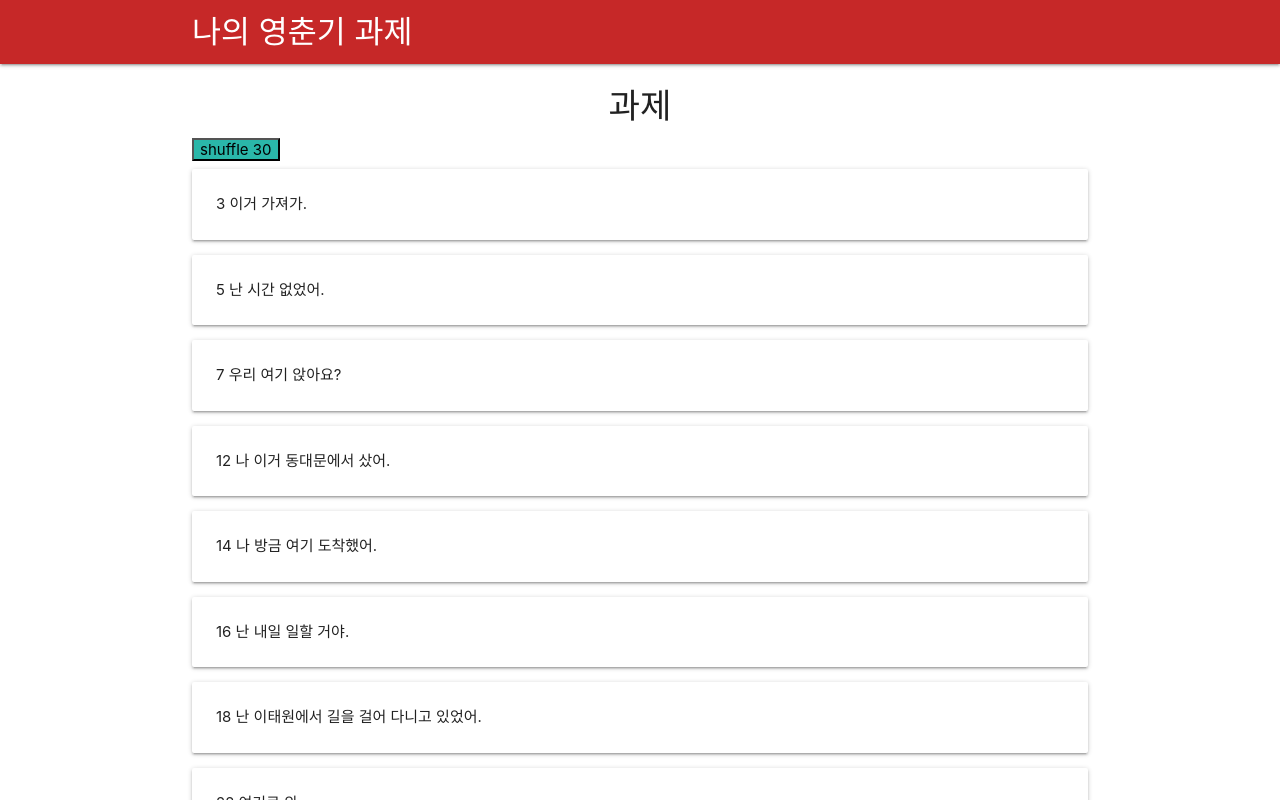
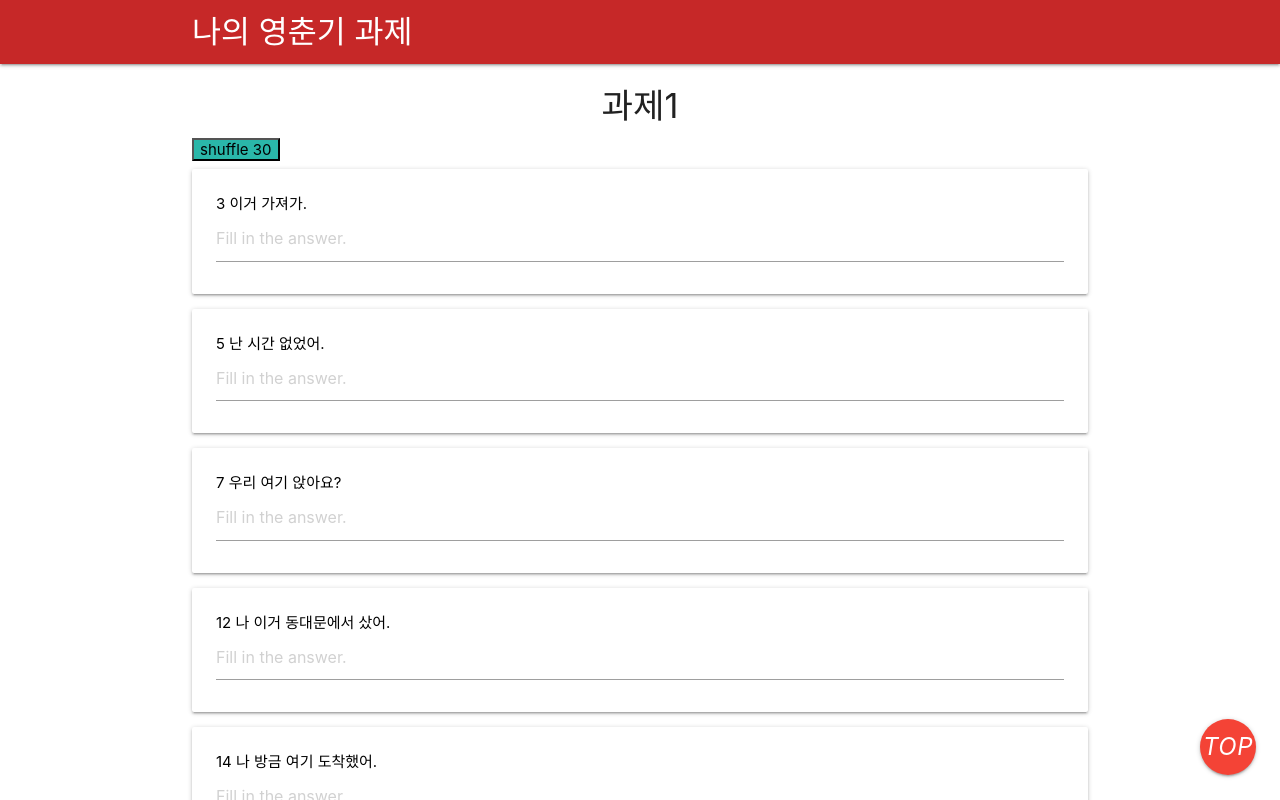
Before and after one commit to sujini/english, a React (Create React App) app: page /#/homwork/1 in a window 1280 px wide. Both pictures are taken after a click on the button "shuffle 30". Shown: the top 800 px of the page. Built offline with nearby package versions, Linux system fonts and the light colour scheme.

Commit message:
csv파일 여러개 합쳐서 보는기능, 답입력기능,top버튼 추가

```diff
--- a/package.json
+++ b/package.json
@@ -9,7 +9,8 @@
     "react": "^16.8.2",
     "react-dom": "^16.8.2",
     "react-router-dom": "^4.3.1",
-    "react-scripts": "2.1.5"
+    "react-scripts": "2.1.5",
+    "swiper": "^4.4.6"
   },
   "scripts": {
     "start": "react-scripts start",
--- a/src/App.js
+++ b/src/App.js
@@ -17,7 +17,8 @@ class App extends Component {
             <Switch>
               <Route exact path="/" component={Home} />
               <Route exact path="/homwork/:id" component={EnList} />
-
+              <Route exact path="/homwork/:id/:id2" component={EnList} />
+              <Route exact path="/homwork/:id/:id2/:id3" component={EnList} />
             </Switch>
           </div>
         </HashRouter>
--- a/src/components/EnList.js
+++ b/src/components/EnList.js
@@ -1,6 +1,7 @@
 import React,{Component} from 'react';
 import axios from 'axios';
 import EnListItem from './EnListItem';
+
 
 class EnList extends Component{
 
@@ -9,13 +10,14 @@ class EnList extends Component{
 
         lists:[],
         suffleLists:[],
-        drawerOpen: false
+        drawerOpen: false,
+        step:''
     }
     shuffle(){
 
         var suffleLists=[];
         for (var j=0; j<999; j++) {
-            var randomNum = Math.floor(Math.random() * 100);
+            var randomNum = Math.floor(Math.random() * this.state.lists.length);
             if(suffleLists.indexOf(randomNum) === -1) {
                 suffleLists.push(randomNum);
 
@@ -25,35 +27,52 @@ class EnList extends Component{
             }
         }
 
-
-        var dd = this.state.lists.filter((post,index)=>{return (suffleLists.indexOf(index) !== -1)})
         this.setState({
-            suffleLists:dd,
+            suffleLists:this.state.lists.filter((post,index)=>{return (suffleLists.indexOf(index) !== -1)}),
             drawerOpen: false
         })
 
 
     }
     componentDidMount(){
-        console.log(this.props.match.params.id)
-
-        axios.get('./homework'+this.props.match.params.id+'.csv')
-        .then(res=>{
+        let arys = [],i=0,titlestep='';
 
 
-            var arys = res.data.split(/\r?\n|\r/);
+        Object.keys(this.props.match.params).map((key) =>{
+            let step = this.props.match.params[key];
+
+
+            axios.get('./homework'+step+'.csv')
+            .then(res=>{
+
+                let ary = res.data.split(/\r?\n|\r/);
+
+                arys=arys.concat(ary)
+                titlestep += (i!==0?'&':'')+step;
+                i++;
+
+                this.setState({
+                    lists:arys,
+                    step:titlestep,
+                    suffleLists:arys
+                })
+
+
+            })
+            return step;
+
+        })
 
 
 
-            this.setState({
-                lists:arys
-            })
-            this.setState({
-                suffleLists:arys
-            })
-        })
+
+
+
     }
+    scrollTop(e){
+        window.scrollTo(0, 0);
 
+    }
 
     render(){
 
@@ -75,9 +94,20 @@ class EnList extends Component{
         );
         return(
             <div className="container homework">
-                <h4 className="center">과제</h4>
+                <h4 className="center">과제{this.state.step}</h4>
                 <button  onClick={this.shuffle.bind(this)}>shuffle 30</button>
-                {englishList}
+                <div className="swiper-container">
+                    <div className="swiper-wrapper">
+                    {englishList}
+                    </div>
+                </div>
+                <div className="fixed-action-btn direction-top" style={{bottom: '25px', right: '24px'}} onClick={this.scrollTop}>
+                    <button className="btn-floating btn-large red">
+                        <i className="material-icons">top</i>
+                    </button>
+
+                </div>
+
             </div>
         )
     }
--- a/src/components/EnListItem.js
+++ b/src/components/EnListItem.js
@@ -1,28 +1,43 @@
 import React,{Component} from 'react';
-
+import Swiper from 'swiper';
 
 class EnListItem extends Component {
 
     state = {
-        open:false
-
+        open:false,
+        active:false,
+        text:''
     }
-    handleClick = () =>{
+    handleClick = (e) =>{
+        e.preventDefault();
         this.setState({
             open:!this.state.open
         })
 
     }
+    handleKeyUp = (e) =>{
+        var bool = this.props.text[1].toLowerCase().replace(/ /gi, "") ===e.target.value.toLowerCase().replace(/ /gi, "");
+        this.setState({
+            open:bool,
+            active:bool,
+            text:e.target.value
+        })
+    }
     componentWillReceiveProps(props) {
-        this.setState({ open: props.drawerOpen })
+        this.setState({ open: props.drawerOpen,active: props.drawerOpen,text:'' })
+
+
       }
+      componentDidMount(){
 
+      }
     render() {
         var {text} = this.props;
         return (
-            <div className="post card">
-                <div className="card-content"  onClick={this.handleClick}>
-                    <span>{text[0]}</span>
+            <div className="swiper-slide card">
+                <div className="card-content" >
+                    <a href="/" onClick={this.handleClick} className="black-text" style={{display:'block',width:'100%'}}>{text[0]}</a>
+                    <input type="text" onChange={this.handleKeyUp} placeholder="Fill in the answer." className={this.state.active? 'blue-text': ''} value={this.state.text}/>
                     <p className="blue-text">{this.state.open?text[1]:null}</p>
 
 
--- a/src/components/Home.js
+++ b/src/components/Home.js
@@ -7,12 +7,13 @@ class Home extends Component{
     render(){
 
         return (
-            <div children="container home">
+            <div className="container home">
                 <h2 className="center">Home</h2>
                 <ul>
 
                     <li className="card"><Link className="card-content card-title red-text" to="/homwork/1">homwork 1</Link></li>
                     <li className="card"><Link className="card-content card-title red-text" to="/homwork/2">homwork 2</Link></li>
+                    <li className="card"><Link className="card-content card-title red-text" to="/homwork/1/2">homwork 1+2</Link></li>
                     <li className="card"><Link className="card-content card-title red-text" to="/homwork/3">homwork 3</Link></li>
                 </ul>
             </div>
```
Also changed, not shown: public/homework1.csv, public/homework2.csv, public/homework3.csv, public/index.html (line endings or trailing spaces), 1 other file (tests, documents, lock files or other folders).
